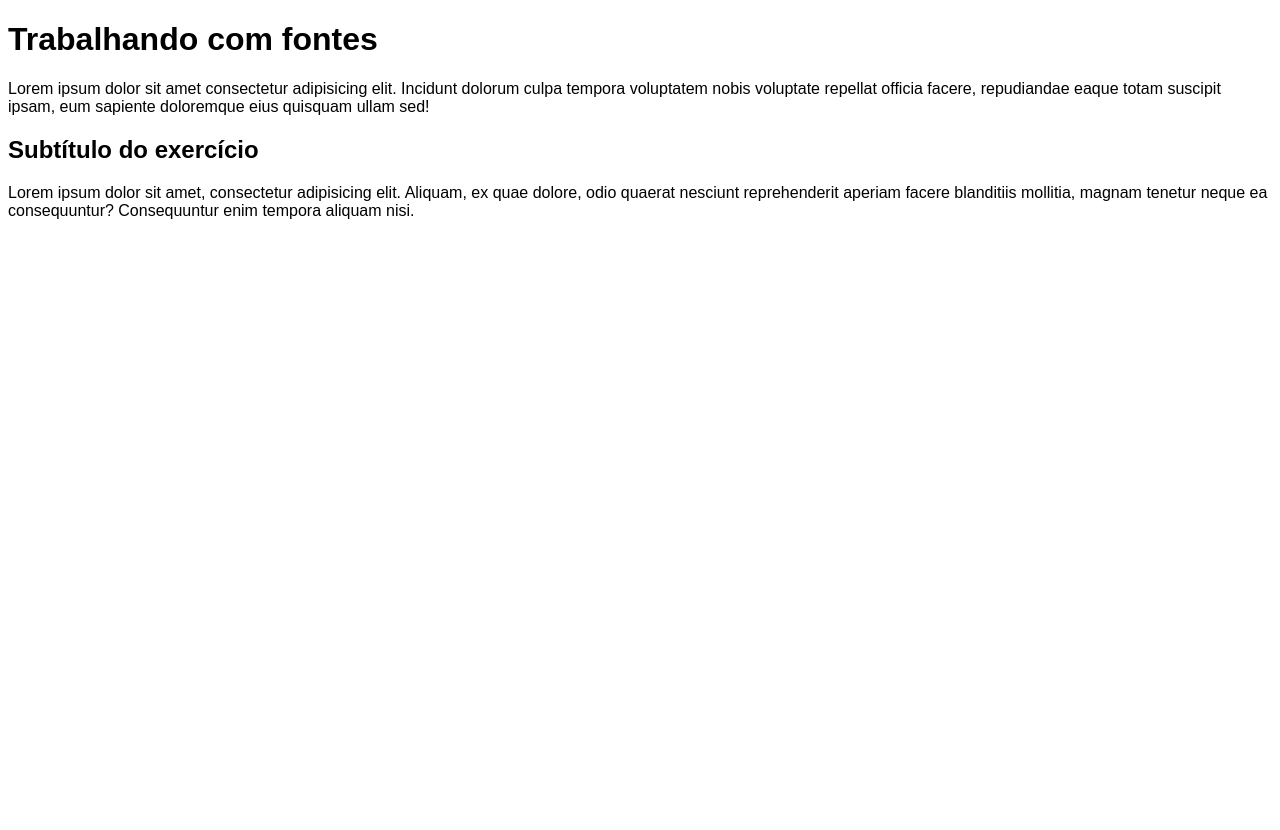
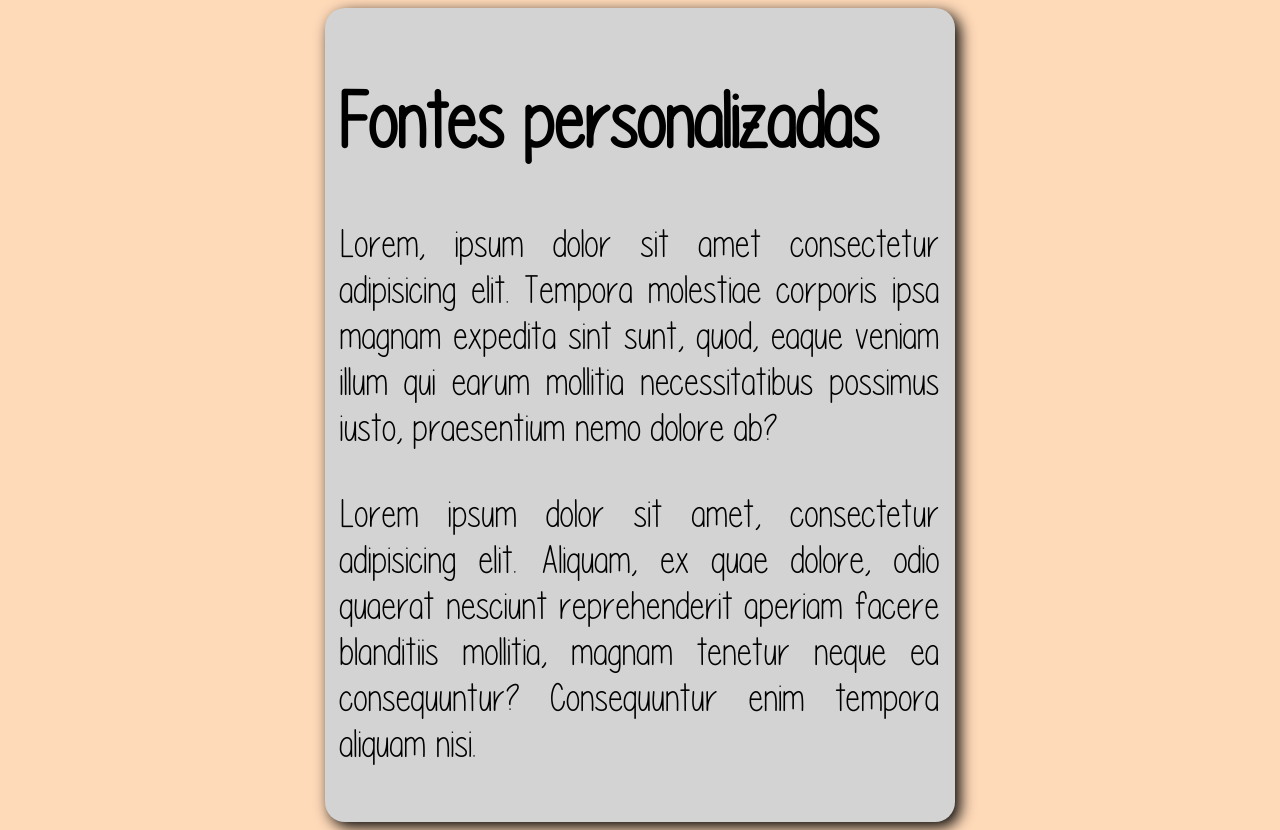
Before and after one commit to david-farias/fontes, a plain HTML site: page index.html in a window 1280 px wide. Before the commit the page ends 800 px from the top, so only its background shows below. Drawn offline with Linux system fonts and the light colour scheme.

Commit message:
Add fonts
- Add fonts
- Add content
- Add style

```diff
--- a/index.html
+++ b/index.html
@@ -6,22 +6,35 @@
     <meta name="viewport" content="width=device-width, initial-scale=1.0">
     <title>Fontes em CSS</title>
     <style>
+
+        @font-face {
+            font-family: 'song';
+            src: url(fonts/Please-write-me-a-song.ttf) format('truetype');
+        }
+
         body {
-            font-family: Arial, Helvetica, sans-serif;
-            /*
-            Medidas absolutas
-            - cm, mm, in, px, pt, pc
-            Medidas relativas
-            - em, ex, rem, vw, vh, %
-            */
-            font-size: 1em ;
+            background-color: peachpuff;
         }
+
+        main {
+            font-family: 'song', sans-serif;
+            font-size: 2.5em ;
+            text-align: justify;
+            background-color: lightgray;
+            width: 600px;
+            margin: auto;
+            padding: 15px;
+            box-shadow: 5px 5px 15px;
+            border-radius: 20px;
+        }
+
     </style>
 </head>
 <body>
-    <h1>Trabalhando com fontes</h1>
-    <p>Lorem ipsum dolor sit amet consectetur adipisicing elit. Incidunt dolorum culpa tempora voluptatem nobis voluptate repellat officia facere, repudiandae eaque totam suscipit ipsam, eum sapiente doloremque eius quisquam ullam sed!</p>
-    <h2>Subtítulo do exercício</h2>
-    <p>Lorem ipsum dolor sit amet, consectetur adipisicing elit. Aliquam, ex quae dolore, odio quaerat nesciunt reprehenderit aperiam facere blanditiis mollitia, magnam tenetur neque ea consequuntur? Consequuntur enim tempora aliquam nisi.</p>
+    <main>
+        <h1>Fontes personalizadas</h1>
+        <p>Lorem, ipsum dolor sit amet consectetur adipisicing elit. Tempora molestiae corporis ipsa magnam expedita sint sunt, quod, eaque veniam illum qui earum mollitia necessitatibus possimus iusto, praesentium nemo dolore ab?</h2>
+        <p>Lorem ipsum dolor sit amet, consectetur adipisicing elit. Aliquam, ex quae dolore, odio quaerat nesciunt reprehenderit aperiam facere blanditiis mollitia, magnam tenetur neque ea consequuntur? Consequuntur enim tempora aliquam nisi.</p>
+    </main>
 </body>
 </html>
```
Also changed, not shown: fonts/Please write me a song.ttf (added), fonts/Please-write-me-a-song.ttf (added), fonts/please_write_me_a_song/READ ME!!.txt (added), fonts/please_write_me_a_song/songshow.png (added).
